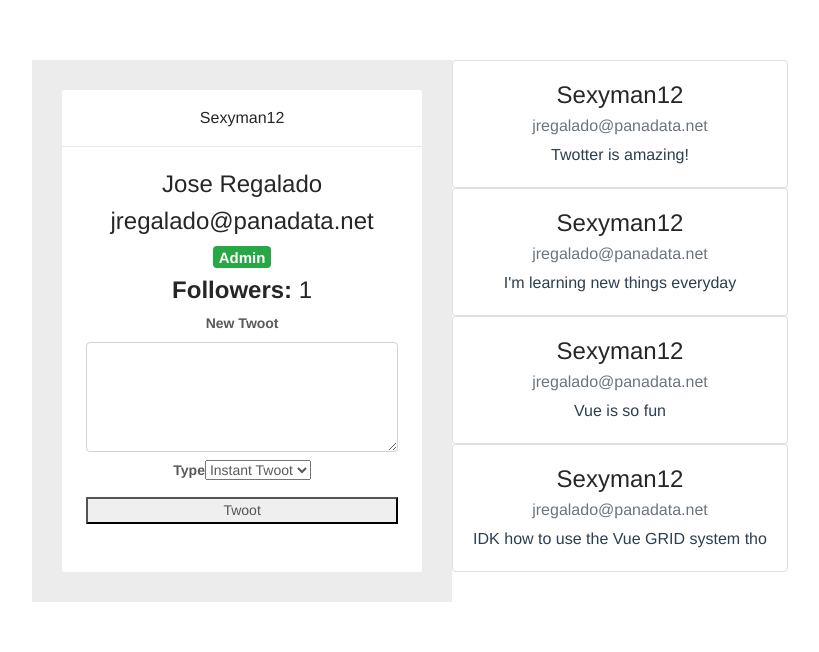
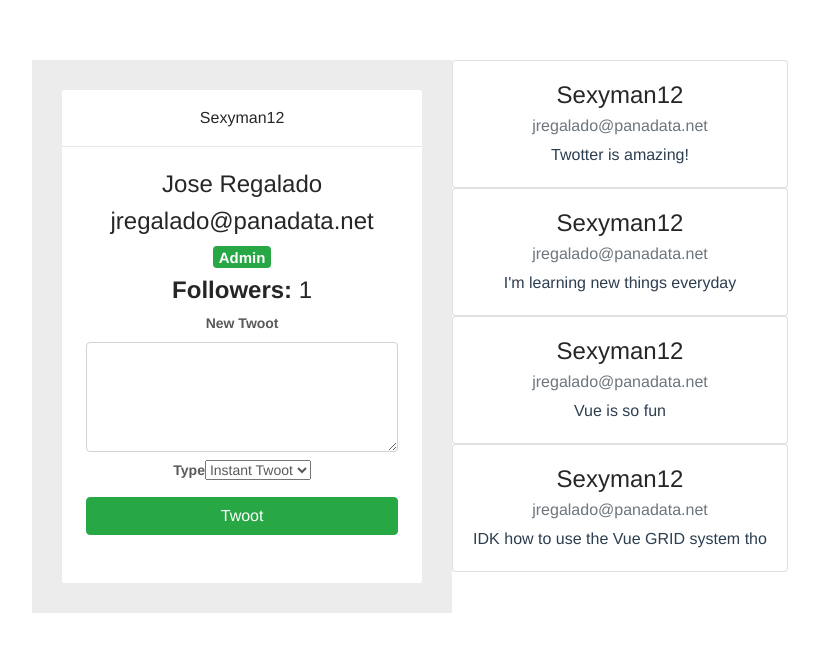
Before and after one commit to jose507/Twotter, a Vue app: page / in a window 1280 px wide. Shown: the top 652 px of the page, without its empty margins (230-1049 px from the left). Built offline with nearby package versions, Linux system fonts and the light colour scheme.

Commit message:
Boostrap button for better UI

```diff
--- a/src/components/UserProfile.vue
+++ b/src/components/UserProfile.vue
@@ -16,7 +16,7 @@
 							<option :value="option.value" v-for="(option, index) in twootTypes" :key="index"> {{ option.name }} </option>
 						</select>
 					</div>
-					<button class="my-2">Twoot</button>
+					<button class="my-2 btn btn-success">Twoot</button>
 				</form>
 			</a-card>
 		</div>
@@ -83,6 +83,7 @@ export default {
           id: this.user.twoots.length + 1,
           content: this.newTwootContent
         })
+        this.newTwootContent = '';
       }
     }
   },
```
